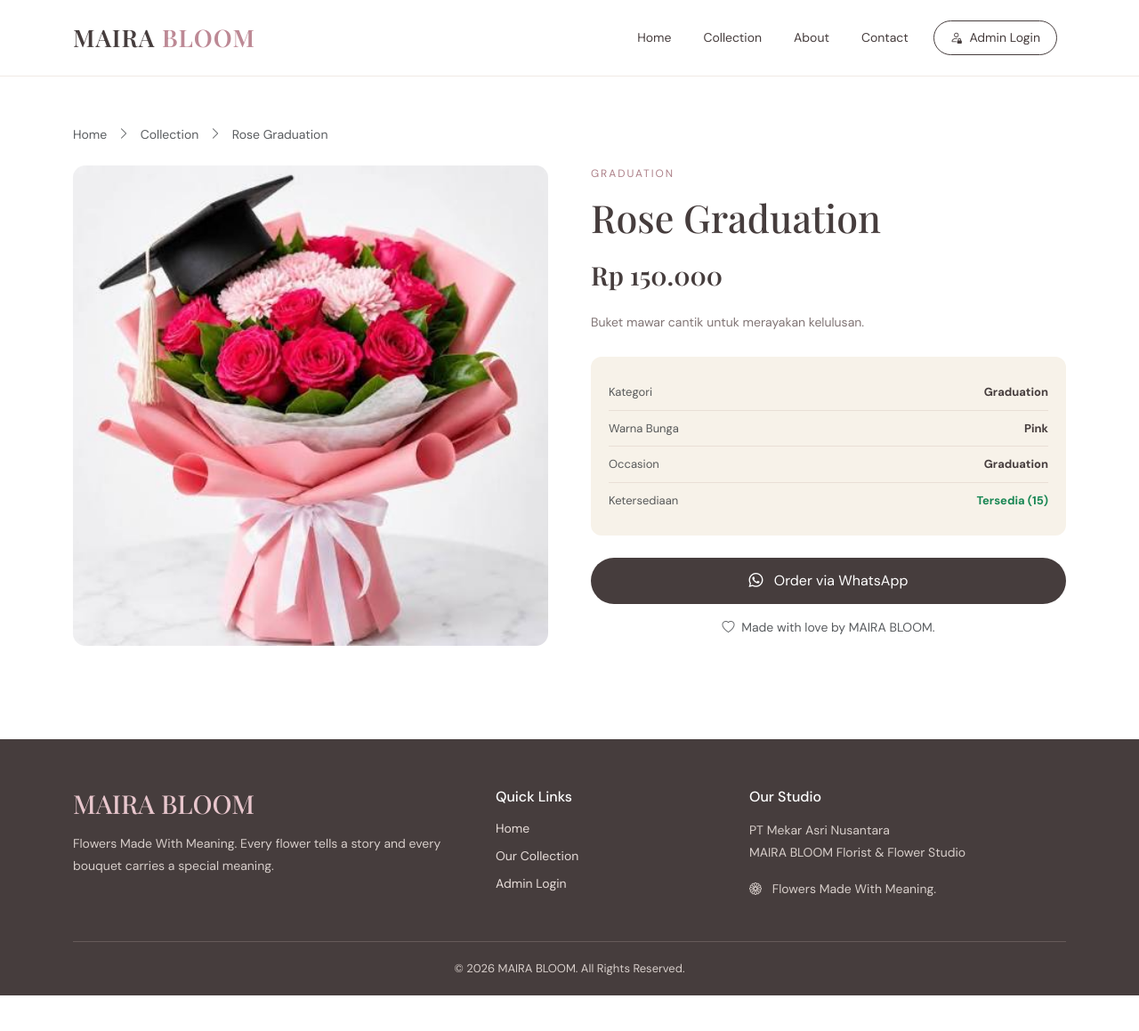
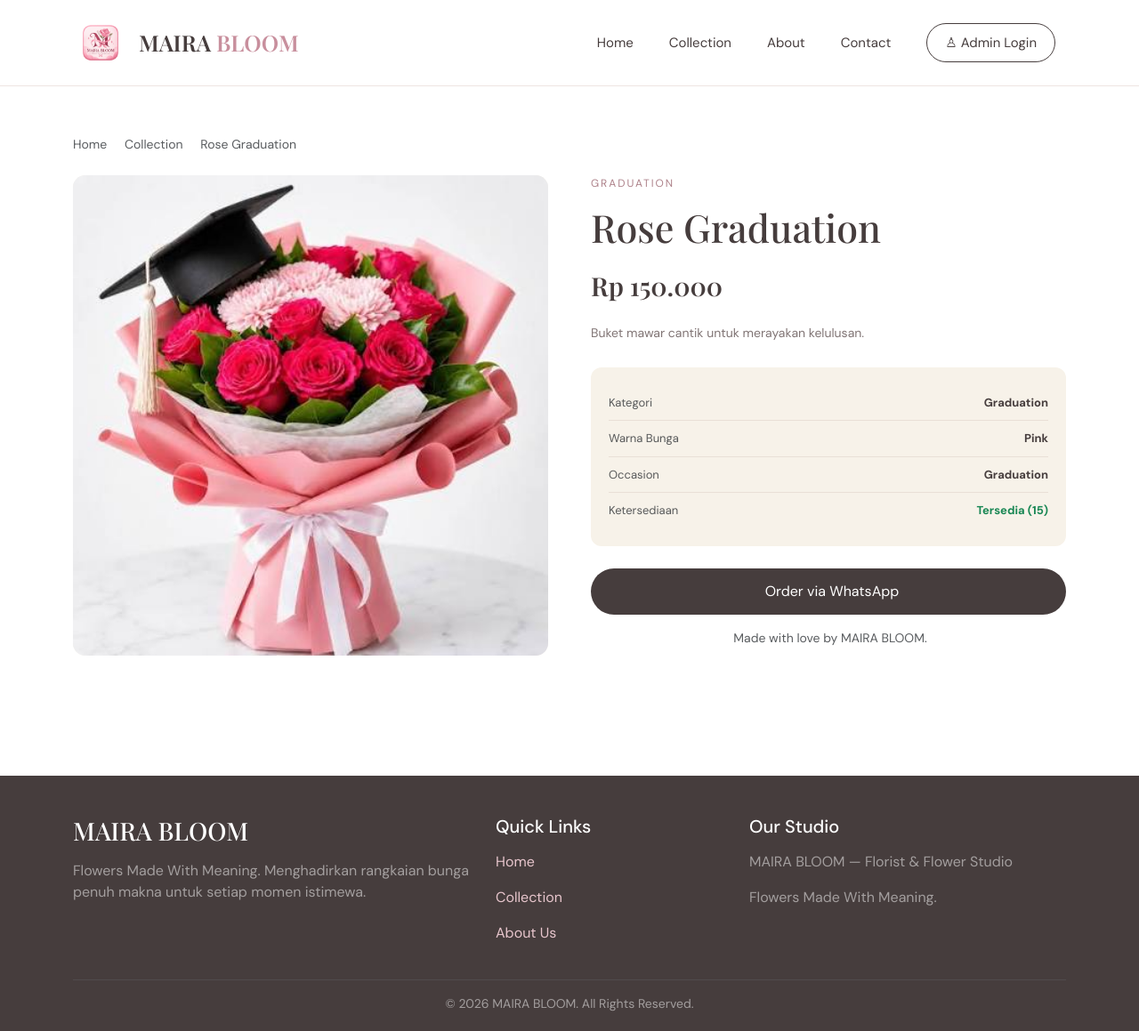
Before and after one commit to maelaniputri1116-commits/maira-bloom, a Laravel app: page /product/1 in a window 1280 px wide. Shown: the whole page at 89% size. Before the commit the page ends 1119 px from the top, so only its background shows below. Run offline with Laravel 12, Linux system fonts and the light colour scheme; data comes from the database, SQL or seed files in the repository.

Commit message:
Update logo dan tampilan MAIRA BLOOM

```diff
--- a/resources/views/layouts/app.blade.php
+++ b/resources/views/layouts/app.blade.php
@@ -1,32 +1,20 @@
-
 <!DOCTYPE html>
 <html lang="id">
-
 <head>
     <meta charset="UTF-8">
     <meta name="viewport" content="width=device-width, initial-scale=1.0">
+    <title>@yield('title', 'MAIRA BLOOM | Florist & Flower Studio')</title>
 
-    <title>@yield('title', 'MAIRA BLOOM - Flowers Made With Meaning')</title>
-
-    <!-- Bootstrap -->
-    <link href="https://cdn.jsdelivr.net/npm/bootstrap@5.3.3/dist/css/bootstrap.min.css"
-          rel="stylesheet">
-
-    <!-- Bootstrap Icons -->
-    <link href="https://cdn.jsdelivr.net/npm/bootstrap-icons@1.11.3/font/bootstrap-icons.min.css"
-          rel="stylesheet">
-
-    <!-- Google Fonts -->
-    <link href="https://fonts.googleapis.com/css2?family=DM+Sans:wght@400;500;600;700&family=Playfair+Display:wght@400;500;600;700&display=swap"
-          rel="stylesheet">
+    <link href="https://cdn.jsdelivr.net/npm/bootstrap@5.3.3/dist/css/bootstrap.min.css" rel="stylesheet">
+    <link href="https://fonts.googleapis.com/css2?family=DM+Sans:wght@400;500;600;700&family=Playfair+Display:wght@400;500;600;700&display=swap" rel="stylesheet">
 
     <style>
         :root {
             --pink: #E8C6CD;
             --ivory: #F7F2E9;
             --sage: #A8B8A0;
-            --charcoal: #463D3D;
-            --muted: #817575;
+            --dark: #463D3D;
+            --white: #fff;
         }
 
         * {
@@ -34,134 +22,141 @@
         }
 
         body {
+            margin: 0;
             font-family: 'DM Sans', sans-serif;
-            color: var(--charcoal);
-            background: #fff;
-            margin: 0;
+            color: var(--dark);
+            background: var(--white);
         }
 
-        h1, h2, h3, h4, h5 {
+        h1, h2, h3, h4, .serif {
             font-family: 'Playfair Display', serif;
         }
 
-        /* NAVBAR */
-        .main-navbar {
-            background: #fff;
-            padding: 17px 0;
-            border-bottom: 1px solid #f0e9e5;
+        .navbar {
+            background: rgba(255,255,255,.97);
+            padding: 12px 0;
+            border-bottom: 1px solid #eee5e2;
         }
 
         .navbar-brand {
+            display: flex;
+            align-items: center;
+            gap: 12px;
             font-family: 'Playfair Display', serif;
-            font-size: 27px;
+            font-size: 25px;
             font-weight: 600;
-            color: var(--charcoal) !important;
-            letter-spacing: 1px;
+            color: var(--dark);
         }
 
-        .navbar-brand span {
-            color: #bd8995;
+        .navbar-brand img {
+            width: 62px;
+            height: 62px;
+            object-fit: contain;
         }
 
-        .navbar-nav .nav-link {
-            color: var(--charcoal);
-            font-size: 14px;
-            margin: 0 10px;
+        .navbar-brand:hover {
+            color: var(--dark);
+        }
+
+        .navbar .nav-link {
+            color: var(--dark);
+            margin: 0 12px;
+            font-size: 15px;
             transition: .3s;
         }
 
-        .navbar-nav .nav-link:hover {
-            color: #bd8995;
+        .navbar .nav-link:hover {
+            color: #bd8290;
         }
 
-        .admin-link {
-            border: 1px solid var(--charcoal);
+        .admin-login {
+            border: 1px solid var(--dark);
             border-radius: 30px;
-            padding: 8px 18px !important;
-            margin-left: 12px;
+            padding: 10px 20px !important;
+            color: var(--dark) !important;
         }
 
-        .admin-link:hover {
-            background: var(--charcoal);
-            color: #fff !important;
+        .admin-login:hover {
+            background: var(--dark);
+            color: white !important;
         }
 
-        /* GENERAL */
-        .section-title {
-            font-family: 'Playfair Display', serif;
-            color: var(--charcoal);
+        .section-padding {
+            padding: 75px 0;
         }
 
-        .btn-dark-custom {
-            background: var(--charcoal);
-            color: #fff;
+        .section-title {
+            font-size: 42px;
+            margin-bottom: 15px;
+        }
+
+        .btn-pink {
+            background: var(--pink);
+            color: var(--dark);
             border: none;
             border-radius: 30px;
-            padding: 11px 25px;
+            padding: 13px 28px;
             text-decoration: none;
             display: inline-block;
             transition: .3s;
         }
 
-        .btn-dark-custom:hover {
-            background: var(--sage);
-            color: var(--charcoal);
+        .btn-pink:hover {
+            background: #d9adb8;
+            color: var(--dark);
         }
 
-        /* FOOTER */
-        .main-footer {
-            background: var(--charcoal);
-            color: #fff;
-            padding: 55px 0 20px;
-            margin-top: 30px;
+        .product-card {
+            border: none;
+            border-radius: 12px;
+            overflow: hidden;
+            box-shadow: 0 4px 18px rgba(0,0,0,.07);
+            transition: .3s;
+            height: 100%;
         }
 
-        .footer-brand {
-            font-family: 'Playfair Display', serif;
-            font-size: 29px;
-            color: var(--pink);
+        .product-card:hover {
+            transform: translateY(-5px);
         }
 
-        .main-footer p {
-            color: #d7ceca;
-            font-size: 14px;
-            line-height: 1.8;
+        .product-card img {
+            width: 100%;
+            height: 280px;
+            object-fit: cover;
         }
 
-        .main-footer a {
-            color: #e8deda;
-            text-decoration: none;
-            display: block;
-            margin-bottom: 10px;
-            font-size: 14px;
+        footer {
+            background: var(--dark);
+            color: white;
+            padding: 45px 0 20px;
+            margin-top: 60px;
         }
 
-        .main-footer a:hover {
+        footer a {
             color: var(--pink);
+            text-decoration: none;
         }
 
-        .footer-bottom {
-            border-top: 1px solid #665b59;
-            margin-top: 30px;
-            padding-top: 20px;
-            text-align: center;
-            color: #d7ceca;
-            font-size: 13px;
-        }
-
-        @media (max-width: 991px) {
-            .navbar-nav {
-                padding-top: 15px;
+        @media (max-width: 768px) {
+            .navbar-brand {
+                font-size: 20px;
             }
 
-            .navbar-nav .nav-link {
-                margin: 7px 0;
+            .navbar-brand img {
+                width: 48px;
+                height: 48px;
             }
 
-            .admin-link {
-                display: inline-block;
-                width: fit-content;
-                margin-left: 0;
+            .navbar .nav-link {
+                margin: 5px 0;
+            }
+
+            .section-title {
+                font-size: 32px;
+            }
+
+            .product-card img {
+                height: 220px;
             }
         }
     </style>
@@ -172,62 +167,52 @@
 <body>
 
     <!-- NAVBAR -->
-    <nav class="navbar navbar-expand-lg main-navbar sticky-top">
+    <nav class="navbar navbar-expand-lg sticky-top">
         <div class="container">
 
             <a class="navbar-brand" href="{{ route('home') }}">
-                MAIRA <span>BLOOM</span>
+                <img
+                    src="{{ asset('images/Maira Bloom Floral App Logo.png') }}"
+                    alt="Logo MAIRA BLOOM"
+                >
+                <span>MAIRA <span style="color:#C88F9D;">BLOOM</span></span>
             </a>
 
-            <button class="navbar-toggler"
-                    type="button"
+            <button class="navbar-toggler" type="button"
                     data-bs-toggle="collapse"
                     data-bs-target="#mainNavbar"
                     aria-controls="mainNavbar"
                     aria-expanded="false"
                     aria-label="Toggle navigation">
-
                 <span class="navbar-toggler-icon"></span>
             </button>
 
             <div class="collapse navbar-collapse" id="mainNavbar">
-
                 <ul class="navbar-nav ms-auto align-items-lg-center">
 
                     <li class="nav-item">
-                        <a class="nav-link" href="{{ route('home') }}">
-                            Home
-                        </a>
+                        <a class="nav-link" href="{{ route('home') }}">Home</a>
                     </li>
 
                     <li class="nav-item">
-                        <a class="nav-link" href="{{ route('collection') }}">
-                            Collection
-                        </a>
+                        <a class="nav-link" href="{{ route('collection') }}">Collection</a>
                     </li>
 
                     <li class="nav-item">
-                        <a class="nav-link" href="{{ route('home') }}#about">
-                            About
-                        </a>
+                        <a class="nav-link" href="{{ route('home') }}#about">About</a>
                     </li>
 
                     <li class="nav-item">
-                        <a class="nav-link" href="{{ route('home') }}#contact">
-                            Contact
-                        </a>
+                        <a class="nav-link" href="{{ route('home') }}#contact">Contact</a>
                     </li>
 
-                    <li class="nav-item">
-                        <a class="nav-link admin-link"
-                           href="{{ route('admin.login') }}">
-                            <i class="bi bi-person-lock me-1"></i>
-                            Admin Login
+                    <li class="nav-item ms-lg-2">
+                        <a class="nav-link admin-login" href="{{ url('/admin/login') }}">
+                            ♙ Admin Login
                         </a>
                     </li>
 
                 </ul>
-
             </div>
         </div>
     </nav>
@@ -238,67 +223,48 @@
     </main>
 
     <!-- FOOTER -->
-    <footer class="main-footer">
+    <footer>
         <div class="container">
+            <div class="row gy-4">
 
-            <div class="row g-4">
-
-                <div class="col-lg-5 col-md-6">
-
-                    <h3 class="footer-brand">
-                        MAIRA BLOOM
-                    </h3>
-
-                    <p class="mt-3">
+                <div class="col-md-5">
+                    <h3 class="serif mb-3">MAIRA BLOOM</h3>
+                    <p class="text-white-50">
                         Flowers Made With Meaning.
-                        Every flower tells a story and every bouquet
-                        carries a special meaning.
+                        Menghadirkan rangkaian bunga penuh makna
+                        untuk setiap momen istimewa.
                     </p>
-
                 </div>
 
-                <div class="col-lg-3 col-md-6">
-
-                    <h6 class="mb-3">Quick Links</h6>
-
-                    <a href="{{ route('home') }}">Home</a>
-
-                    <a href="{{ route('collection') }}">Our Collection</a>
-
-                    <a href="{{ route('admin.login') }}">Admin Login</a>
-
+                <div class="col-md-3">
+                    <h5 class="mb-3">Quick Links</h5>
+                    <p><a href="{{ route('home') }}">Home</a></p>
+                    <p><a href="{{ route('collection') }}">Collection</a></p>
+                    <p><a href="{{ route('home') }}#about">About Us</a></p>
                 </div>
 
-                <div class="col-lg-4">
-
-                    <h6 class="mb-3">Our Studio</h6>
-
-                    <p>
-                        PT Mekar Asri Nusantara
-                        <br>
-                        MAIRA BLOOM Florist & Flower Studio
+                <div class="col-md-4">
+                    <h5 class="mb-3">Our Studio</h5>
+                    <p class="text-white-50">
+                        MAIRA BLOOM — Florist & Flower Studio
                     </p>
-
-                    <p>
-                        <i class="bi bi-flower1 me-2"></i>
+                    <p class="text-white-50">
                         Flowers Made With Meaning.
                     </p>
-
                 </div>
 
             </div>
 
-            <div class="footer-bottom">
+            <hr class="border-secondary mt-4">
+
+            <div class="text-center text-white-50 small">
                 &copy; {{ date('Y') }} MAIRA BLOOM.
                 All Rights Reserved.
             </div>
-
         </div>
     </footer>
 
-    <!-- Bootstrap JavaScript -->
     <script src="https://cdn.jsdelivr.net/npm/bootstrap@5.3.3/dist/js/bootstrap.bundle.min.js"></script>
-
     @stack('scripts')
 
 </body>
```
Also changed, not shown: Tampilan awal web.png (added), Tampilan website public.png (deleted), public/images/Maira Bloom Floral App Logo.png (added).
